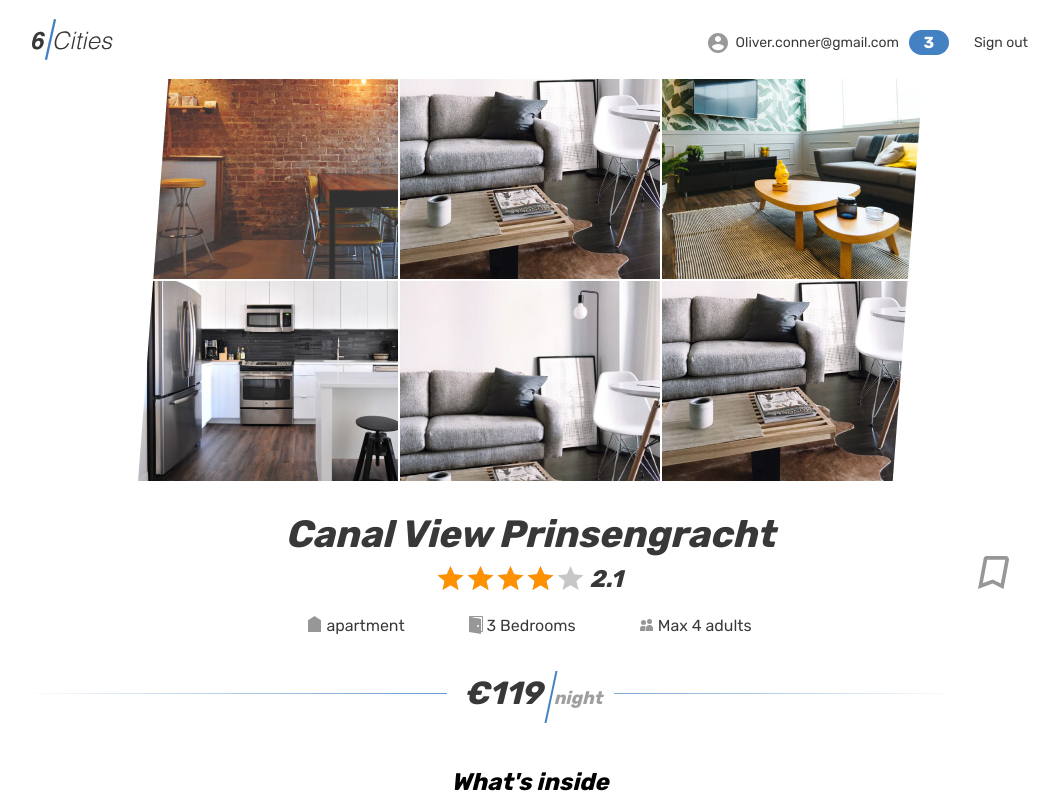
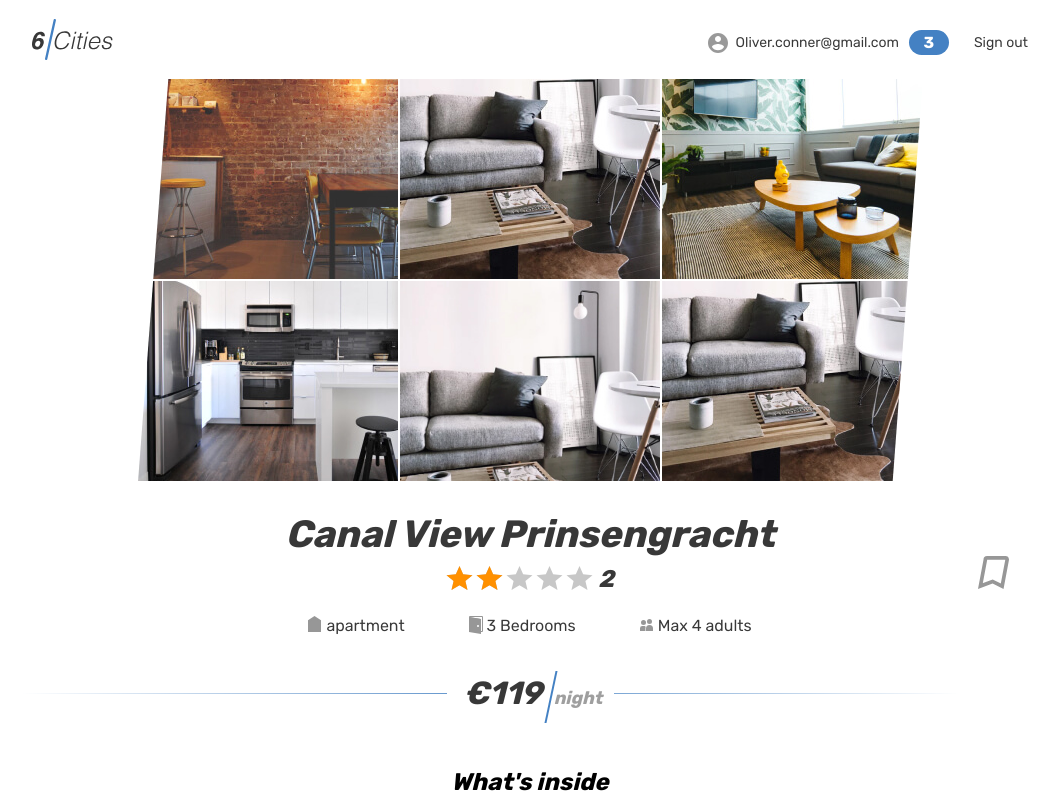
Before and after one commit to htmlacademy-react/182846-six-cities-13, a React (Vite) app: page /offer/7e699947-4405-43d7-9138-e711cc24a5aa in a window 1280 px wide. Shown: the top 800 px of the page, without its empty margins (110-1169 px from the left). Built offline with nearby package versions, Linux system fonts and the light colour scheme.

Commit message:
Вносит правки на страницу предложения

```diff
--- a/src/pages/offer/offer.tsx
+++ b/src/pages/offer/offer.tsx
@@ -5,9 +5,13 @@ import FormComment from '../../components/form-comment/form-comment';
 type OfferProps = {
   offers: Offers;
 }
-function Offer({offers}: OfferProps): JSX.Element {
+function Offer({offers}: OfferProps): JSX.Element | null {
   const params = useParams();
   const offer = offers.find((el) => el.id === params.id);
+
+  if (!offer) {
+    return null;
+  }
 
   return (
     <div className="page">
@@ -66,13 +70,13 @@ function Offer({offers}: OfferProps): JSX.Element {
           </div>
           <div className="offer__container container">
             <div className="offer__wrapper">
-              {offer?.isPremium &&
+              {offer.isPremium &&
                 <div className="offer__mark">
                   <span>Premium</span>
                 </div>}
               <div className="offer__name-wrapper">
                 <h1 className="offer__name">
-                  {offer?.title}
+                  {offer.title}
                 </h1>
                 <button className="offer__bookmark-button button" type="button">
                   <svg className="offer__bookmark-icon" width="31" height="33">
@@ -83,14 +87,14 @@ function Offer({offers}: OfferProps): JSX.Element {
               </div>
               <div className="offer__rating rating">
                 <div className="offer__stars rating__stars">
-                  <span style={{width: '80%'}}></span>
+                  <span style={{width: `${Math.round(offer.rating) * 100 / 5}%`}}></span>
                   <span className="visually-hidden">Rating</span>
                 </div>
-                <span className="offer__rating-value rating__value">{offer?.rating}</span>
+                <span className="offer__rating-value rating__value">{Math.round(offer.rating)}</span>
               </div>
               <ul className="offer__features">
                 <li className="offer__feature offer__feature--entire">
-                  {offer?.type}
+                  {offer.type}
                 </li>
                 <li className="offer__feature offer__feature--bedrooms">
                   3 Bedrooms
@@ -100,7 +104,7 @@ function Offer({offers}: OfferProps): JSX.Element {
                 </li>
               </ul>
               <div className="offer__price">
-                <b className="offer__price-value">&euro;{offer?.price}</b>
+                <b className="offer__price-value">&euro;{offer.price}</b>
                 <span className="offer__price-text">&nbsp;night</span>
               </div>
               <div className="offer__inside">
```
